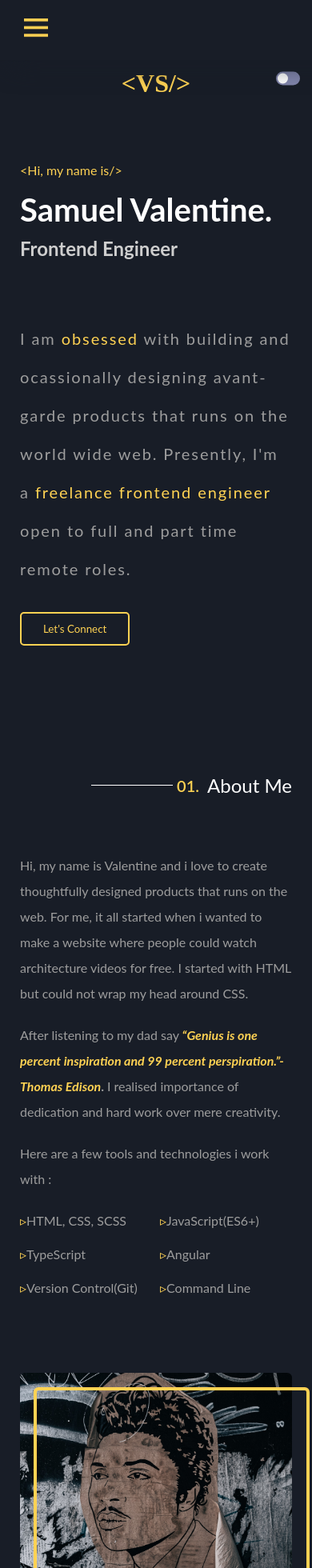
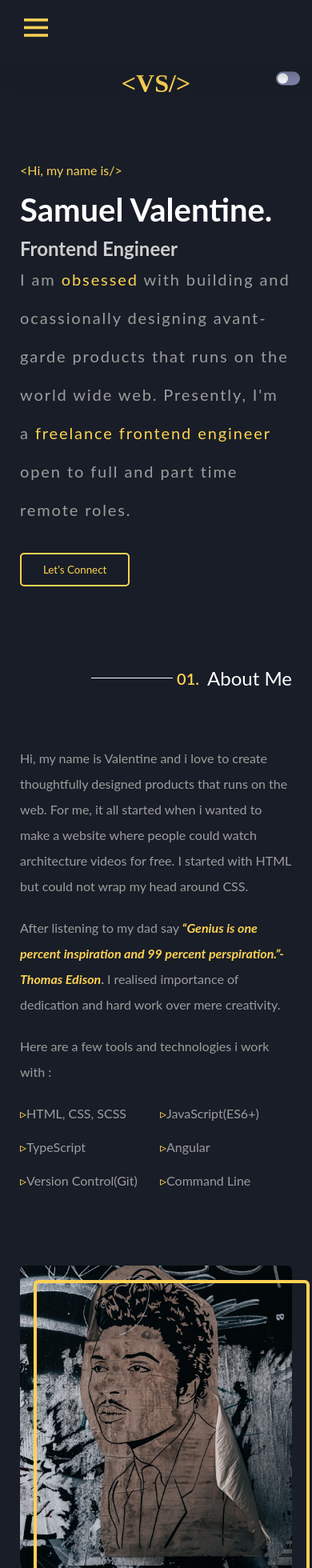
Before and after one commit to valentinesamuel/portfolio, an Angular app: page / in a window 390 px wide. Shown: the top 1960 px of the page at 80% size. Built offline with nearby package versions, Linux system fonts and the light colour scheme; a web font is replaced by a local one.

Commit message:
fix: fixed the project row for the ipad version

```diff
--- a/src/app/home/home.component.scss
+++ b/src/app/home/home.component.scss
@@ -488,7 +488,10 @@
     }
     padding: 0 25px 0 25px;
     .intro {
+      justify-content: flex-start;
+      padding-bottom: 0;
       flex-direction: column;
+      height: auto;
       align-items: flex-start;
       .name {
         margin-top: 5rem;
@@ -511,6 +514,9 @@
           margin-top: 30px;
         }
       }
+    }
+    .about-me{
+      margin-top: 100px;
     }
     .about-me .inner .image {
       width: 100%;
--- a/src/app/projects/projects.component.scss
+++ b/src/app/projects/projects.component.scss
@@ -124,6 +124,19 @@
   }
 }
 
+//Ipad Version
+@media (max-width: 768px) {
+  .project{
+    min-height: 179px;
+   padding-right: 25px;
+     .right{
+       img{
+         display: none;
+       }
+     }
+  }
+}
+
 // Mobile Version
 @media (max-width: 480px) {
   .project-container {
```
